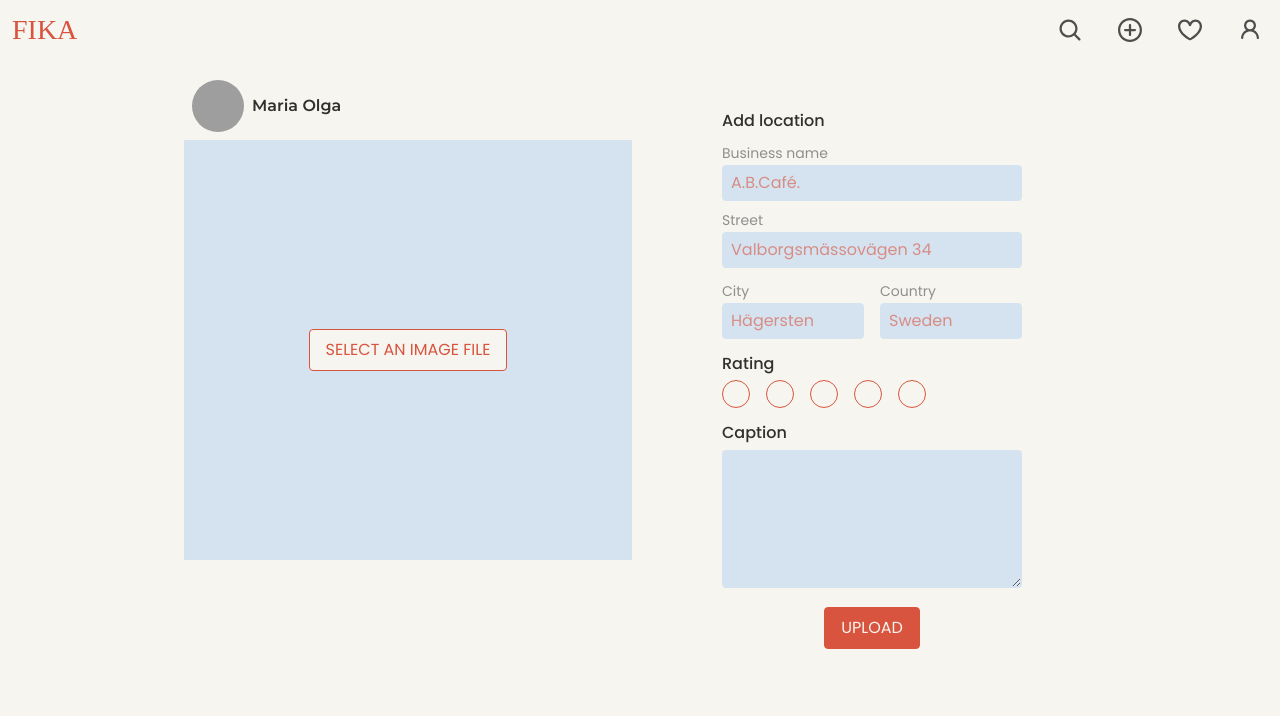
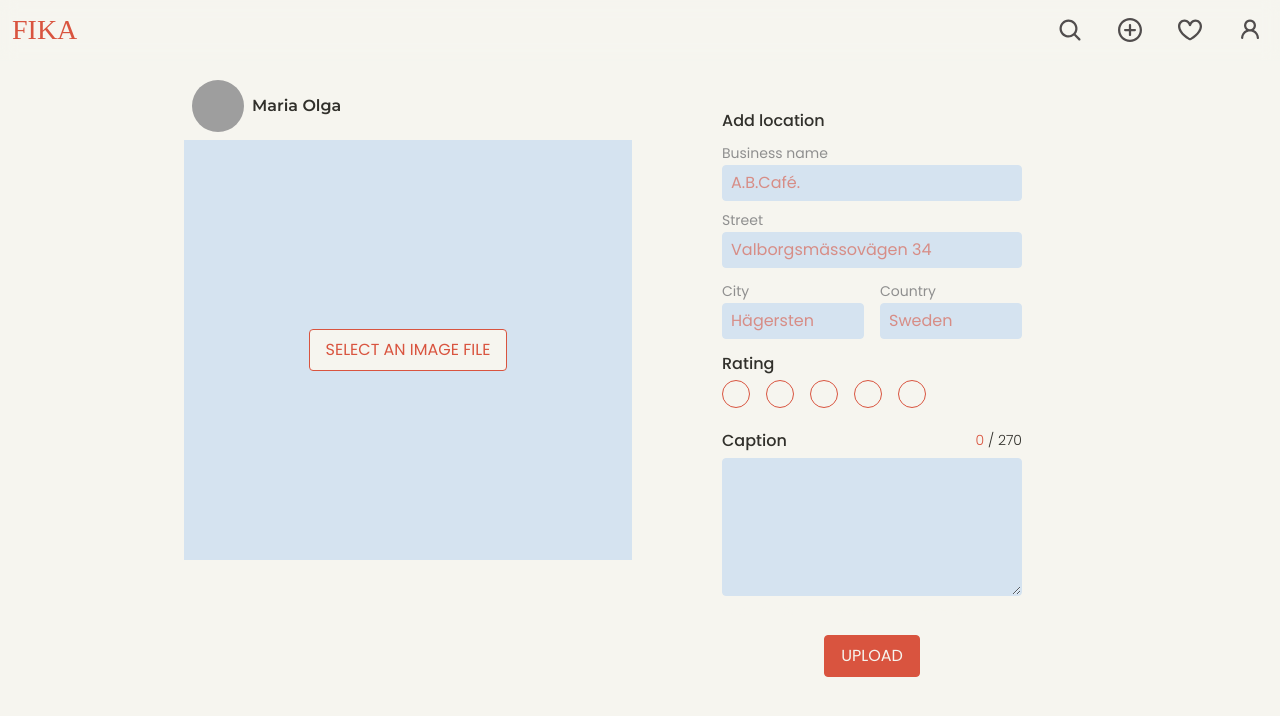
Before and after one commit to jiiinCho/Fika-2022, a Next.js app: page /upload in a window 1280 px wide. Shown: the top 716 px of the page. Built offline with nearby package versions, Linux system fonts and the light colour scheme; grey boxes are pictures that could not be loaded; a web font is replaced by a local one.

Commit message:
Upload form validation completed

```diff
--- a/components/Caption.tsx
+++ b/components/Caption.tsx
@@ -6,22 +6,33 @@ type Props = {
 
 export default function Caption({ setCaption }: Props) {
   const [message, setMessage] = useState<string>("");
+  const [count, setCount] = useState<number>(0);
   const [alert, setAlert] = useState(false);
 
   const onMessageChange = (e: React.ChangeEvent<HTMLTextAreaElement>) => {
-    const count = message.length;
-    if (count > 270) {
+    setCount(message.length);
+    if (message.length > 269) {
       setAlert(true);
+      const str = e.target.value;
+      setMessage(str.slice(0, 269));
     } else {
       setAlert(false);
       setCaption(e.target.value);
+      setMessage(e.target.value);
     }
-    setMessage(e.target.value);
   };
 
   return (
     <label className="my-auto fs-16 fw-medium text-black d-block">
-      <span className="d-block my-50">Caption</span>
+      <div
+        className="flex"
+        style={{ justifyContent: "space-between", alignItems: "center" }}
+      >
+        <span className="d-block my-50">Caption</span>
+        <span className="d-block my-50 fs-14 fw-light">
+          <span className="text-accent">{count}</span> / 270
+        </span>
+      </div>
       <textarea
         required={true}
         rows={5}
@@ -32,11 +43,13 @@ export default function Caption({ setCaption }: Props) {
         name="caption"
         onChange={onMessageChange}
       />
-      {alert && (
-        <p className="fs-14 fw-light text-accent">
-          Caption cannot exceed 270 letters.
-        </p>
-      )}
+      <p
+        className={`${
+          alert ? "text-accent" : "text-white"
+        } fs-14 fw-light my-25`}
+      >
+        Caption cannot exceed 270 letters.
+      </p>
     </label>
   );
 }
--- a/package.json
+++ b/package.json
@@ -14,7 +14,8 @@
     "next": "12.1.6",
     "node-fetch": "^3.2.6",
     "react": "18.1.0",
-    "react-dom": "18.1.0"
+    "react-dom": "18.1.0",
+    "react-toastify": "^9.0.4"
   },
   "devDependencies": {
     "@types/node": "17.0.41",
--- a/pages/upload/index.tsx
+++ b/pages/upload/index.tsx
@@ -1,4 +1,7 @@
 import React, { useState, useRef } from "react";
+import { ToastContainer, toast } from "react-toastify";
+import "react-toastify/dist/ReactToastify.css";
+
 import {
   Avatar,
   CustomHead,
@@ -41,7 +44,6 @@ export default function Upload() {
   const [loading, setLoading] = useState<boolean>(false);
   const [rating, setRating] = useState<Number>(0);
   const [location, setLocation] = useState<undefined | LocationT>(undefined);
-  const [imgAlert, setImgAlert] = useState<boolean>(false);
 
   const fileInputRef = useRef<HTMLInputElement | null>(null);
 
@@ -52,10 +54,18 @@ export default function Upload() {
     console.log("location", location);
 
     if (!imgFile) {
-      setImgAlert(true);
+      toast.error("Please select an image file", {
+        position: "top-right",
+        autoClose: 3000,
+        hideProgressBar: false,
+        closeOnClick: true,
+        pauseOnHover: true,
+        draggable: true,
+        progress: undefined,
+        theme: "colored",
+      });
       return;
     } else {
-      setImgAlert(false);
       setLoading(true);
       /*
       [TBC] unable to get file from FormData in /api/imageHandler
@@ -80,7 +90,6 @@ export default function Upload() {
 
   const onFileUpload = () => {
     fileInputRef.current && fileInputRef.current.click();
-    setImgAlert(false);
   };
 
   //[todo] uploading component
@@ -90,6 +99,7 @@ export default function Upload() {
 
   return (
     <>
+      <ToastContainer />
       <CustomHead />
       <NavbarDefault />
       <main className={`m-layout ${s.main}`}>
@@ -140,14 +150,6 @@ export default function Upload() {
               <button type="submit" className="my-auto btn-primary uppercase">
                 Upload
               </button>
-              {imgAlert && (
-                <p
-                  className="flex fs-14 fw-light text-accent"
-                  style={{ justifyContent: "center" }}
-                >
-                  Please select an image file
-                </p>
-              )}
             </div>
           </form>
         </section>
```
Also changed, not shown: 2 other files (tests, documents, lock files or other folders).
